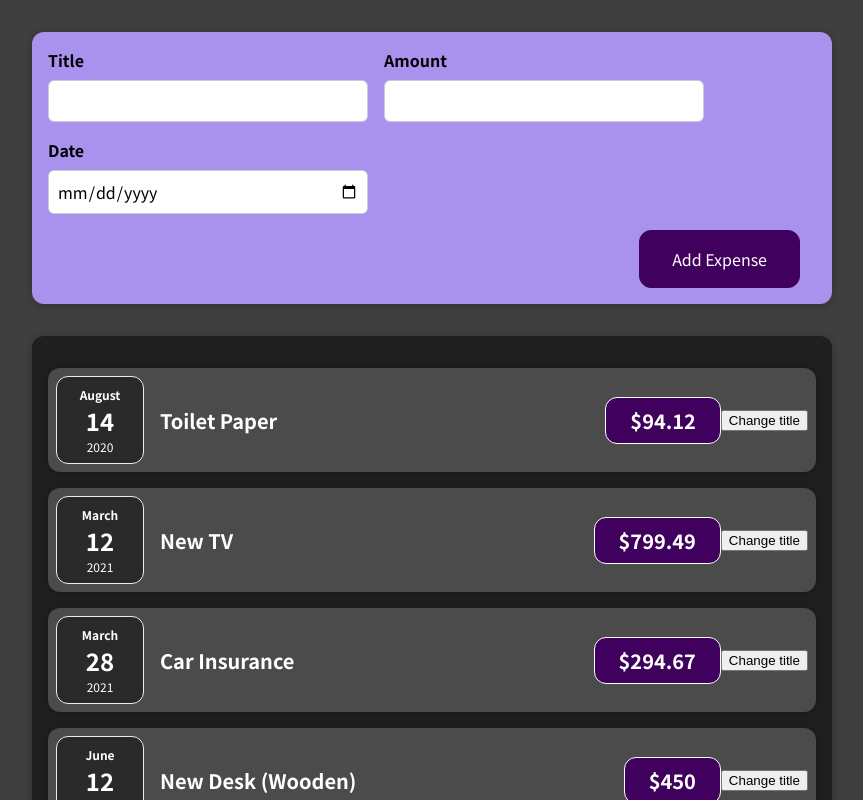
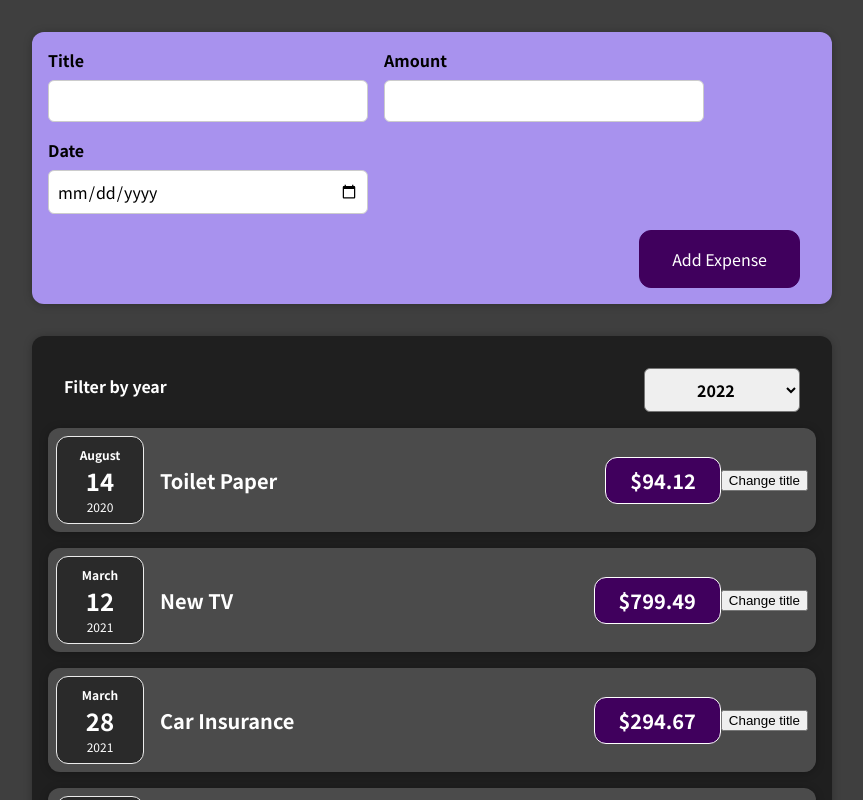
Before and after one commit to joelgroomer/react-complete-guide, a React (Create React App) app: page / in a window 1280 px wide. Shown: the top 800 px of the page, without its empty margins (208-1071 px from the left). Built offline with nearby package versions, Linux system fonts and the light colour scheme.

Commit message:
Assignment 2: Added expenses year filter

```diff
--- a/src/App.js
+++ b/src/App.js
@@ -1,7 +1,10 @@
+import React, { useState } from 'react';
 import Expenses from './components/Expenses/Expenses';
 import NewExpense from './components/NewExpense/NewExpense';
 
 function App() {
+  const [expensesFilterYear, setExpensesFilterYear] = useState(2022);
+
   const expenses = [
     {
       id: 'e1',
@@ -29,10 +32,19 @@ function App() {
     console.log(expense);
   };
 
+  const changeExpensesFilterYearHandler = year => {
+    console.log(`received year ${year}`);
+    setExpensesFilterYear(year >= 2019 && year <= 2022 ? year : 2022);
+  };
+
   return (
     <div>
       <NewExpense onAddExpense={addExpenseHandler} />
-      <Expenses items={expenses} />
+      <Expenses
+        items={expenses}
+        expensesFilterYear={expensesFilterYear}
+        onChangeExpensesFilterYear={changeExpensesFilterYearHandler}
+      />
     </div>
   );
 }
--- a/src/components/Expenses/Expenses.js
+++ b/src/components/Expenses/Expenses.js
@@ -1,10 +1,15 @@
 import './Expenses.css';
 import ExpenseItem from './ExpenseItem';
+import ExpensesFilter from './ExpensesFilter';
 import Card from '../UI/Card';
 
 function Expenses(props) {
   return (
     <Card className="expenses">
+      <ExpensesFilter
+        expensesFilterYear={props.expensesFilterYear}
+        onChangeExpensesFilterYear={props.onChangeExpensesFilterYear}
+      />
       <ExpenseItem
         title={props.items[0].title}
         amount={props.items[0].amount}
--- /dev/null
+++ b/src/components/Expenses/ExpensesFilter.css
@@ -0,0 +1,24 @@
+.expenses-filter {
+  color: white;
+  padding: 0 1rem;
+}
+
+.expenses-filter__control {
+  display: flex;
+  width: 100%;
+  align-items: center;
+  justify-content: space-between;
+  margin: 1rem 0;
+}
+
+.expenses-filter label {
+  font-weight: bold;
+  margin-bottom: 0.5rem;
+}
+
+.expenses-filter select {
+  font: inherit;
+  padding: 0.5rem 3rem;
+  font-weight: bold;
+  border-radius: 6px;
+}
--- /dev/null
+++ b/src/components/Expenses/ExpensesFilter.js
@@ -0,0 +1,25 @@
+import React from 'react';
+
+import './ExpensesFilter.css';
+
+const ExpensesFilter = props => {
+  const updateYearHandler = event => {
+    props.onChangeExpensesFilterYear(parseInt(event.target.value));
+  };
+
+  return (
+    <div className="expenses-filter">
+      <div className="expenses-filter__control">
+        <label>Filter by year</label>
+        <select value={props.expensesFilterYear} onChange={updateYearHandler}>
+          <option value="2022">2022</option>
+          <option value="2021">2021</option>
+          <option value="2020">2020</option>
+          <option value="2019">2019</option>
+        </select>
+      </div>
+    </div>
+  );
+};
+
+export default ExpensesFilter;
```
